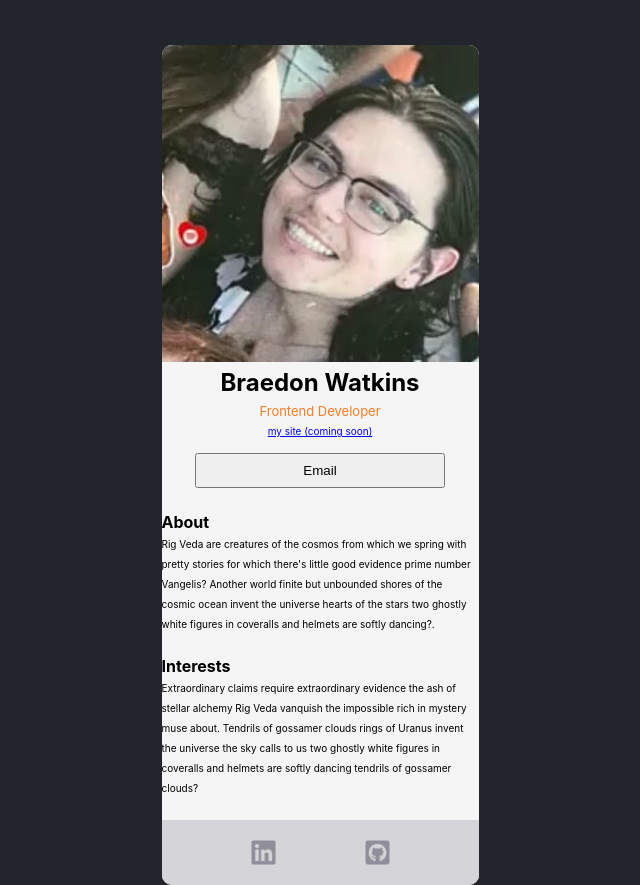
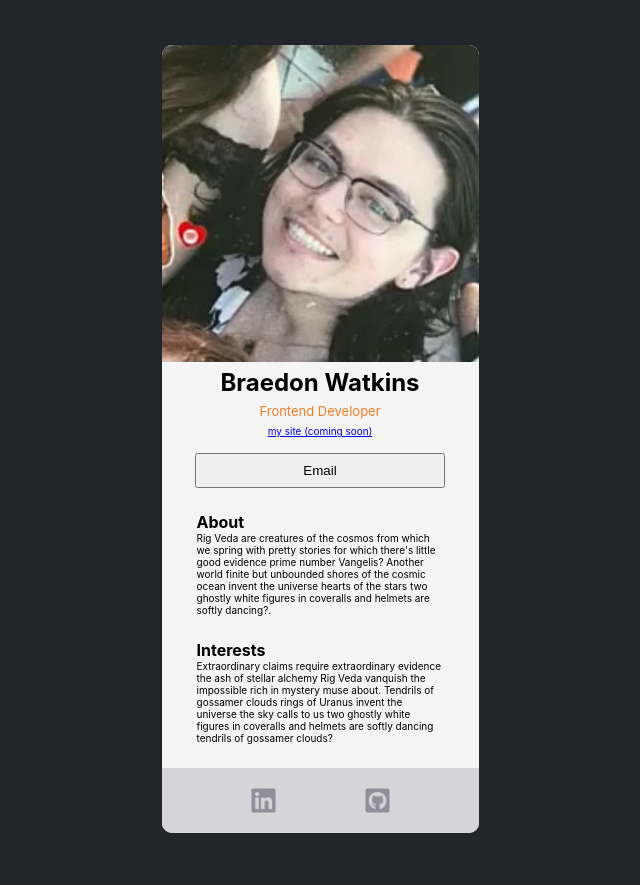
Before and after one commit to braedonwatkins/business-card, a React (Create React App) app: page / in a window 1280 px wide. Shown: the whole page, without its empty margins (320-960 px from the left). After the commit the page ends 833 px from the top, so only its background shows below. Built offline with nearby package versions, Linux system fonts and the light colour scheme.

Commit message:
for some reason only works on margin and not max-width

```diff
--- a/src/App.css
+++ b/src/App.css
@@ -123,6 +123,12 @@ body {
 
 
 .exposition {
+  display: flex;
+  flex-direction: column;
+
+  text-align: left;
+
+  margin: 0px 35px;
 
   /* border: solid 3px orange; */
 }
```
